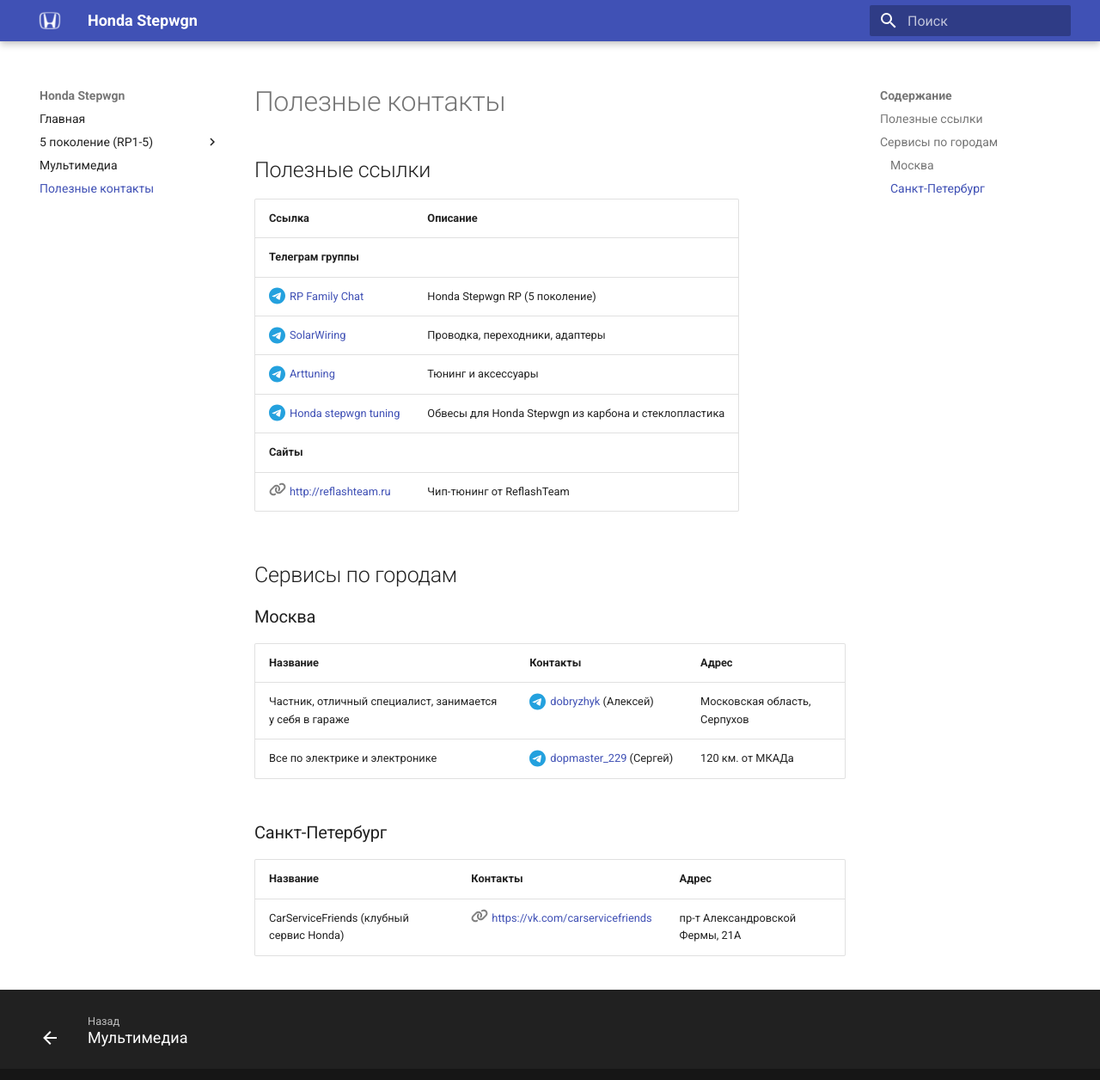
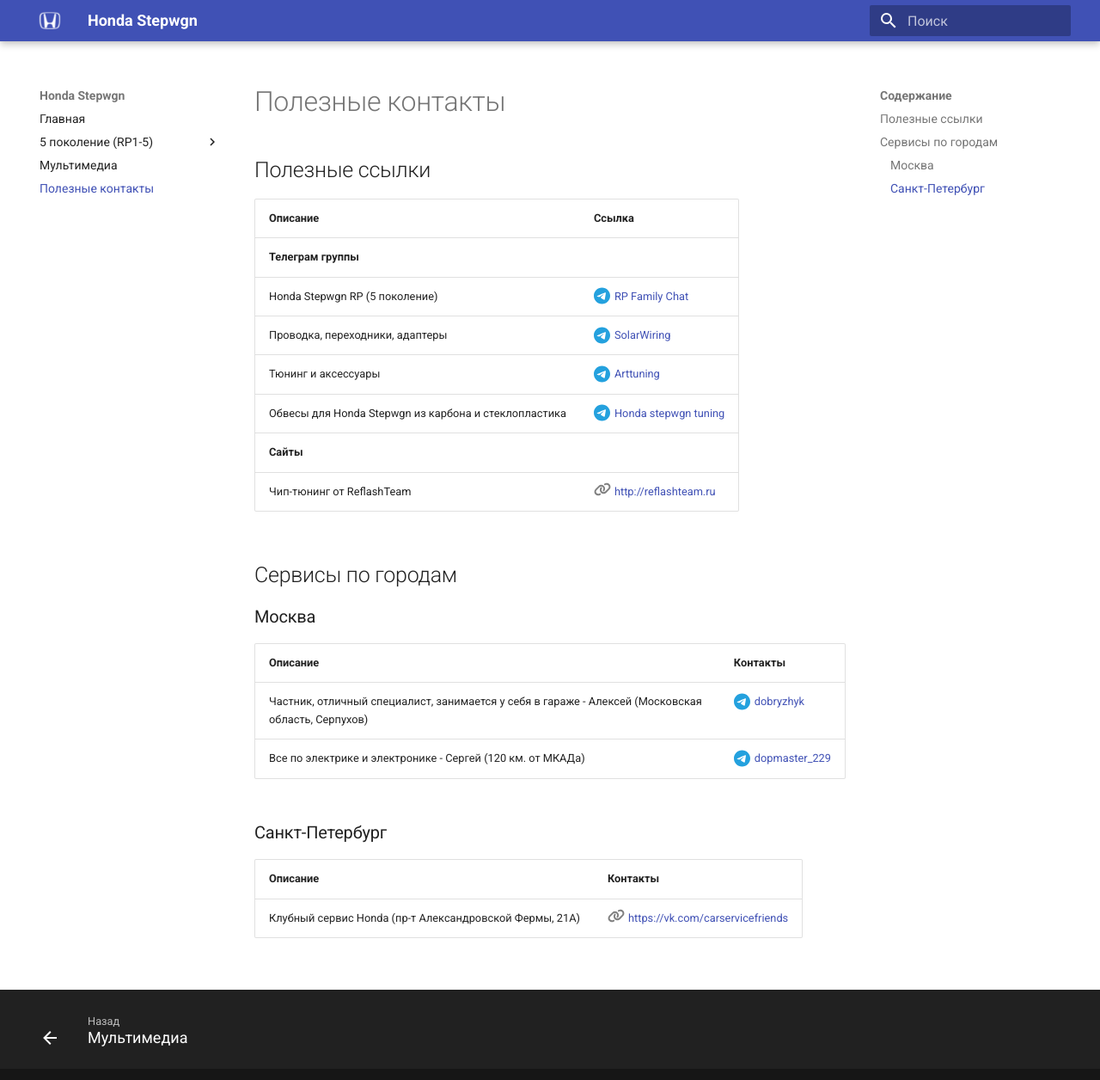
Before and after one commit to stepwgn/stepwgn.github.io, an MkDocs documentation site: the page built from docs/contacts.md, in a window 1280 px wide and 1267 px high. Shown: the top 1256 px of the window at 86% size. Built offline with MkDocs 1.6.1 and Material for MkDocs 9.7.7, drawn with Linux system fonts in a browser that asks for light colours.

Commit message:
Обновлен раздел с сервисами
Signed-off-by: Zakhar Petrov <46595458+zakhar-petrov@users.noreply.github.com>

```diff
--- a/docs/contacts.md
+++ b/docs/contacts.md
@@ -1,26 +1,26 @@
 ## Полезные ссылки
 
-| Ссылка                                                                                     | Описание                                             |
-|--------------------------------------------------------------------------------------------|------------------------------------------------------|
-| **Телеграм группы**                                                                        |                                                      |
-| [RP Family Chat](https://t.me/RPfamily_chat){ target="_blank" .telegram-link }             | Honda Stepwgn RP (5 поколение)                       |
-| [SolarWiring](https://t.me/solarwiring){ target="_blank" .telegram-link }                  | Проводка, переходники, адаптеры                      |
-| [Arttuning](https://t.me/Arttuningvdk){ target="_blank" .telegram-link }                   | Тюнинг и аксессуары                                  |
-| [Honda stepwgn tuning](https://t.me/Honda_Tuning){ target="_blank" .telegram-link }        | Обвесы для Honda Stepwgn из карбона и стеклопластика |
-| **Сайты**                                                                                  |                                                      |
-| [http://reflashteam.ru](http://reflashteam.ru/ru/cars/honda/){ target="_blank" .web-link } | Чип-тюнинг от ReflashTeam                            |
+| Описание                                             | Ссылка                                                                                     |
+|------------------------------------------------------|--------------------------------------------------------------------------------------------|
+| **Телеграм группы**                                  |                                                                                            |
+| Honda Stepwgn RP (5 поколение)                       | [RP Family Chat](https://t.me/RPfamily_chat){ target="_blank" .telegram-link }             |
+| Проводка, переходники, адаптеры                      | [SolarWiring](https://t.me/solarwiring){ target="_blank" .telegram-link }                  |
+| Тюнинг и аксессуары                                  | [Arttuning](https://t.me/Arttuningvdk){ target="_blank" .telegram-link }                   |
+| Обвесы для Honda Stepwgn из карбона и стеклопластика | [Honda stepwgn tuning](https://t.me/Honda_Tuning){ target="_blank" .telegram-link }        |
+| **Сайты**                                            |                                                                                            |
+| Чип-тюнинг от ReflashTeam                            | [http://reflashteam.ru](http://reflashteam.ru/ru/cars/honda/){ target="_blank" .web-link } |
 
 ## Сервисы по городам
 
 ### Москва
 
-| Название                                                 | Контакты                                                                                            | Адрес                        |
-|----------------------------------------------------------|-----------------------------------------------------------------------------------------------------|------------------------------|
-| Частник, отличный специалист, занимается у себя в гараже | <nobr>[dobryzhyk](https://t.me/dobryzhyk){ target="_blank" .telegram-link } (Алексей)</nobr>        | Московская область, Серпухов |
-| Все по электрике и электронике                           | <nobr>[dopmaster_229](https://t.me/dopmaster_229){ target="_blank" .telegram-link } (Сергей)</nobr> | 120 км. от МКАДа             |
+| Описание                                                                                          | Контакты                                                                      |
+|---------------------------------------------------------------------------------------------------|-------------------------------------------------------------------------------|
+| Частник, отличный специалист, занимается у себя в гараже - Алексей (Московская область, Серпухов) | [dobryzhyk](https://t.me/dobryzhyk){ target="_blank" .telegram-link }         |
+| Все по электрике и электронике - Сергей (120 км. от МКАДа)                                        | [dopmaster_229](https://t.me/dopmaster_229){ target="_blank" .telegram-link } |
 
 ### Санкт-Петербург
 
-| Название                                 | Контакты                                                                                          | Адрес                           |
-|------------------------------------------|---------------------------------------------------------------------------------------------------|---------------------------------|
-| CarServiceFriends (клубный сервис Honda) | [https://vk.com/carservicefriends](https://vk.com/carservicefriends){ target="_blank" .web-link } | пр-т Александровской Фермы, 21А |
+| Описание                                               | Контакты                                                                                          |
+|--------------------------------------------------------|---------------------------------------------------------------------------------------------------|
+| Клубный сервис Honda (пр-т Александровской Фермы, 21А) | [https://vk.com/carservicefriends](https://vk.com/carservicefriends){ target="_blank" .web-link } |
```
